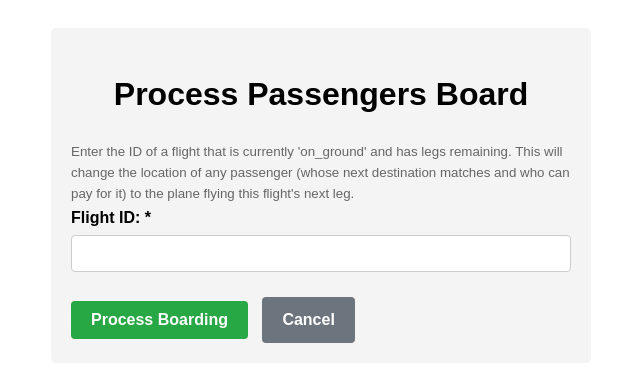
After one commit to sirak808/phaseIV, a Flask app: page /passengers_board in a window 1280 px wide. The commit adds this page. Shown: the top 382 px of the page, without its empty margins (319-959 px from the left). Run offline with Flask 3, Linux system fonts and the light colour scheme.

Commit message:
implemented passengers_board and passengers_disembark

```diff
--- a/routes/procedures.py
+++ b/routes/procedures.py
@@ -300,3 +300,41 @@ def flight_takeoff():
             except Exception as e: db.session.rollback(); print(f"Unexpected Error flight_takeoff: {e}"); print(traceback.format_exc()); flash(f'App error: {e}', 'danger')
         return redirect(url_for('procedures.flight_takeoff'))
     return render_template('flight_takeoff.html')
+
+@procedures_bp.route('/passengers_board', methods=['GET', 'POST'])
+def passengers_board():
+    if request.method == 'POST':
+        flight_id = request.form.get('flightID'); params = {}; validation_error = False
+        if not flight_id: flash('Missing required field (Flight ID).', 'danger'); validation_error = True
+        if not validation_error:
+            params['ip_flightID'] = flight_id
+            try:
+                sql = text("CALL passengers_board(:ip_flightID)"); db.session.execute(sql, params)
+                status_check_sql = text("SELECT airplane_status, progress, next_time FROM flight WHERE flightID = :f_id"); post_result = db.session.execute(status_check_sql, {"f_id": flight_id}).fetchone()
+                if post_result is None: db.session.rollback(); flash(f'Operation failed: Flight {flight_id} not found.', 'danger')
+                elif post_result[0] == 'in_flight': db.session.commit(); flash(f'Flight {flight_id} still in flight, cannot board at this time.', 'failure')
+                #elif post_result[0] == 'on_ground': db.session.commit(); flash(f'Flight {flight_id} takeoff processed, but flight remains "on_ground". Check pilot count or route status.', 'warning')
+                #lse: db.session.rollback(); flash(f'Operation failed for flight {flight_id}: Unexpected status "{post_result[0]}" after takeoff attempt.', 'danger')
+            except exc.SQLAlchemyError as e: db.session.rollback(); print(f"DB Error passengers_board: {e}"); print(traceback.format_exc()); flash(f'DB error for {flight_id}: {e}', 'danger')
+            except Exception as e: db.session.rollback(); print(f"Unexpected Error passengers_board: {e}"); print(traceback.format_exc()); flash(f'App error: {e}', 'danger')
+        return redirect(url_for('procedures.passengers_board'))
+    return render_template('passengers_board.html')
+
+@procedures_bp.route('/passengers_disembark', methods=['GET', 'POST'])
+def passengers_disembark():
+    if request.method == 'POST':
+        flight_id = request.form.get('flightID'); params = {}; validation_error = False
+        if not flight_id: flash('Missing required field (Flight ID).', 'danger'); validation_error = True
+        if not validation_error:
+            params['ip_flightID'] = flight_id
+            try:
+                sql = text("CALL passengers_disembark(:ip_flightID)"); db.session.execute(sql, params)
+                status_check_sql = text("SELECT airplane_status, progress, next_time FROM flight WHERE flightID = :f_id"); post_result = db.session.execute(status_check_sql, {"f_id": flight_id}).fetchone()
+                if post_result is None: db.session.rollback(); flash(f'Operation failed: Flight {flight_id} not found.', 'danger')
+                elif post_result[0] == 'in_flight': db.session.commit(); flash(f'Flight {flight_id} still in flight, cannot disembark at this time.', 'failure')
+                #elif post_result[0] == 'on_ground': db.session.commit(); flash(f'Flight {flight_id} takeoff processed, but flight remains "on_ground". Check pilot count or route status.', 'warning')
+                #lse: db.session.rollback(); flash(f'Operation failed for flight {flight_id}: Unexpected status "{post_result[0]}" after takeoff attempt.', 'danger')
+            except exc.SQLAlchemyError as e: db.session.rollback(); print(f"DB Error passengers_disembark: {e}"); print(traceback.format_exc()); flash(f'DB error for {flight_id}: {e}', 'danger')
+            except Exception as e: db.session.rollback(); print(f"Unexpected Error passengers_disembark: {e}"); print(traceback.format_exc()); flash(f'App error: {e}', 'danger')
+        return redirect(url_for('procedures.passengers_disembark'))
+    return render_template('passengers_disembark.html')
--- a/templates/home.html
+++ b/templates/home.html
@@ -29,6 +29,9 @@
         <li><a href="{{ url_for('procedures.offer_flight') }}">Offer Flight</a></li>
         <li><a href="{{ url_for('procedures.flight_landing') }}">Process Flight Landing</a></li>
         <li><a href="{{ url_for('procedures.flight_takeoff') }}">Process Flight Takeoff</a></li>
+        <li><a href="{{ url_for('procedures.passengers_board') }}">Process Passenger Boarding</a></li>
+        <li><a href="{{ url_for('procedures.passengers_disembark') }}">Process Passenger Disembarking</a></li>
+
         {# ===================== #}
 
     </ul>
--- /dev/null
+++ b/templates/procedures/passengers_board.html
@@ -0,0 +1,68 @@
+{# filename: templates/passengers_board.html - NEW FILE #}
+<!DOCTYPE html>
+<html lang="en">
+<head>
+    <meta charset="UTF-8">
+    <meta name="viewport" content="width=device-width, initial-scale=1.0">
+    <title>Process Passengers Board</title>
+     <style>
+        body { font-family: sans-serif; padding: 20px; font-size: 16px; line-height: 1.6;}
+        .container { max-width: 500px; margin: auto; background: #f4f4f4; padding: 20px; border-radius: 5px;}
+        h1 { text-align: center; margin-bottom: 20px;}
+        .form-group { margin-bottom: 15px; }
+        label { display: block; margin-bottom: 5px; font-weight: bold; }
+        input[type="text"] {
+            width: 100%;
+            padding: 10px;
+            border: 1px solid #ccc;
+            border-radius: 4px;
+            box-sizing: border-box;
+        }
+        button[type="submit"], .button-link {
+            display: inline-block;
+            padding: 10px 20px;
+            margin-top: 10px;
+            margin-right: 10px;
+            background-color: #28a745;
+            color: white;
+            border: none;
+            border-radius: 4px;
+            cursor: pointer;
+            text-decoration: none;
+            font-size: 1em;
+            font-weight: bold;
+        }
+        button[type="submit"]:hover, .button-link:hover { background-color: #218838; }
+        .button-link.cancel { background-color: #6c757d; }
+        .button-link.cancel:hover { background-color: #5a6268; }
+        .alert { padding: 15px; margin-bottom: 20px; border: 1px solid transparent; border-radius: 4px; }
+        .alert-success { color: #155724; background-color: #d4edda; border-color: #c3e6cb; }
+        .alert-danger { color: #721c24; background-color: #f8d7da; border-color: #f5c6cb; }
+        small { color: #666; display: block; margin-top: 5px;}
+    </style>
+</head>
+<body>
+     <div class="container">
+        <h1>Process Passengers Board</h1>
+        <small>Enter the ID of a flight that is currently 'on_ground' and has legs remaining. This will change the location of any passenger (whose next destination matches and who can pay for it) to the plane flying this flight's next leg.</small>
+
+        {% with messages = get_flashed_messages(with_categories=true) %}
+          {% if messages %}
+            {% for category, message in messages %}
+              <div class="alert alert-{{ category }}">{{ message }}</div>
+            {% endfor %}
+          {% endif %}
+        {% endwith %}
+
+        <form method="POST" action="{{ url_for('procedures.passengers_board') }}">
+             <div class="form-group">
+                <label for="flightID">Flight ID: *</label>
+                <input type="text" id="flightID" name="flightID" required maxlength="50">
+            </div>
+
+            <button type="submit">Process Boarding</button>
+            <a href="{{ url_for('home') }}" class="button-link cancel">Cancel</a>
+        </form>
+    </div>
+</body>
+</html>
```
Also changed, not shown: templates/procedures/passengers_disembark.html (added, +68 -0 lines).
